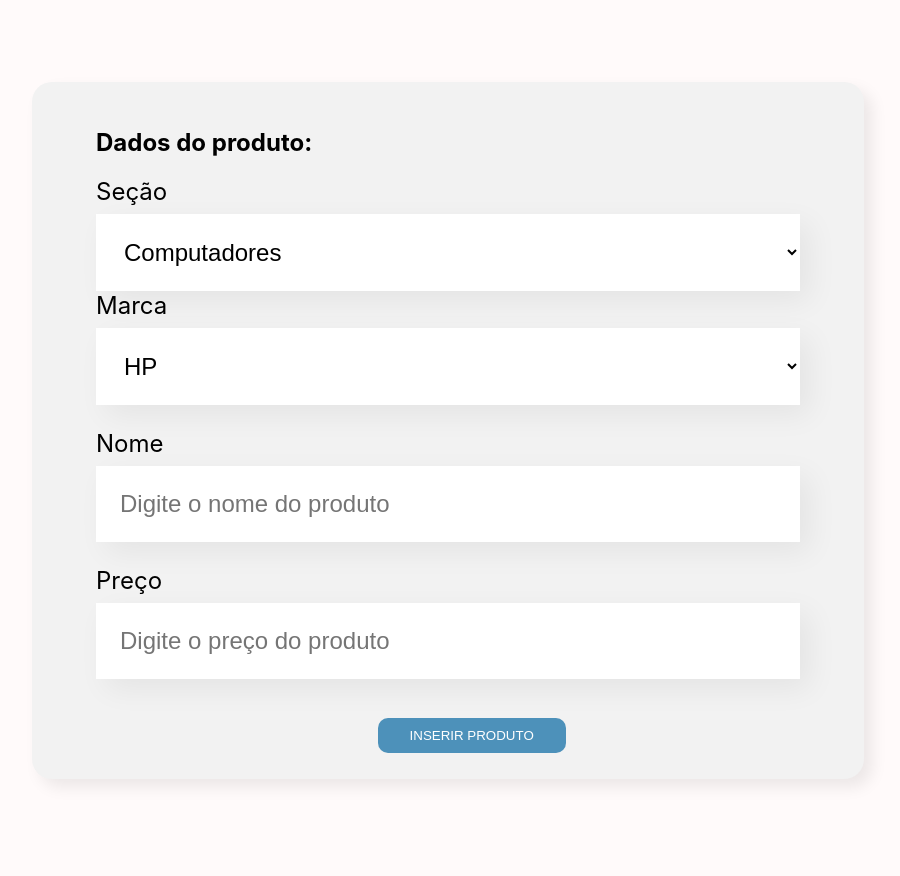
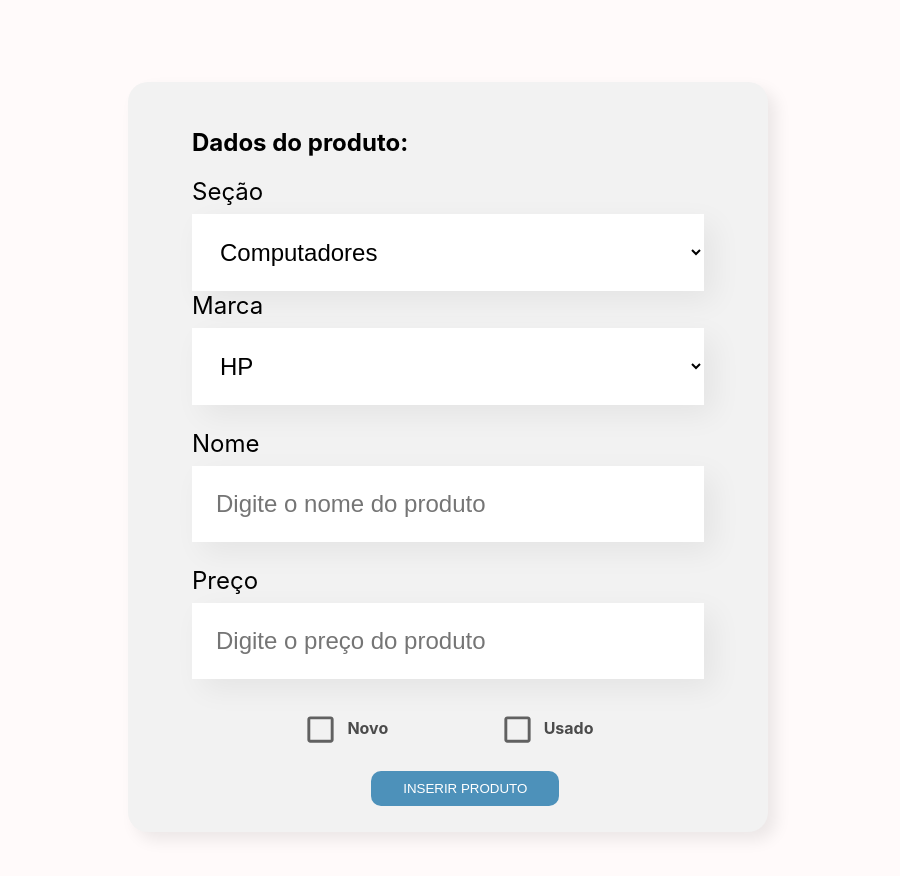
Before and after one commit to Felipe-Vilela/sosumiTech, a React (Create React App) app: page / in a window 1280 px wide. Shown: the part 200-1076 px from the top of the page, without its empty margins (192-1092 px from the left). Built offline with nearby package versions, Linux system fonts and the light colour scheme.

Commit message:
:sparkles: feat: Componentes criados

```diff
--- a/src/App.js
+++ b/src/App.js
@@ -9,7 +9,6 @@ function App() {
       <Banner/>
       <Formulario/>
 
-
     </div>
   );
 }
--- a/src/componentes/Botao/Botao.css
+++ b/src/componentes/Botao/Botao.css
@@ -10,7 +10,6 @@
 } */
 
 button {
-
     background-color: #4D91BA;
     color: white;
     padding: 10px 32px;
--- a/src/componentes/CampoTexto/CampoTexto.js
+++ b/src/componentes/CampoTexto/CampoTexto.js
@@ -3,11 +3,15 @@ import './CampoTexto.css'
 
 const CampoTexto = (props) => {
 
+    const aoDigitado = (e) => {
+        props.aoAlterado(e.target.value);
+    }
+
 
     return (
             <div className="campo-texto">
                 <label>{props.label}</label>
-                <input placeholder={props.placeholder}/>
+                <input onChange={aoDigitado} placeholder={props.placeholder}/>
             </div>
     )
 }
--- /dev/null
+++ b/src/componentes/Check/Check.css
@@ -0,0 +1,28 @@
+/* .checkbox-container {
+    display: inline;
+    align-items: center;
+    margin-left: 180px;
+}
+
+.checkbox-container input[type="checkbox"] {
+    width: 20px;
+    height: 15px;
+    cursor: pointer;
+}
+
+.checkbox-container label {
+    margin-left: 8px;
+    font-size: 20px;
+    color: #333;
+}
+
+ */
+
+ .checkbox{
+    margin-left: 20%;
+ }
+
+ .checkbox label{
+    color: rgb(75, 75, 75);
+    font-weight: bold;
+ }
--- /dev/null
+++ b/src/componentes/Check/Check.js
@@ -0,0 +1,21 @@
+import React from "react"
+import Checkbox from '@mui/material/Checkbox';
+
+
+import './Check.css'
+
+const Check = (props) => {
+
+    const aoSelicionar = (e) => {
+        props.aoAlterado(e.target.name)
+    }
+
+    return (
+        <div className="checkbox">
+            <Checkbox name={props.label} color="default" size="large" checked={props.checked} onChange={aoSelicionar} inputProps={{ 'aria-label': 'controlled' }} />
+            <label>{props.label}</label>
+        </div>
+    )
+}
+
+export default Check
--- a/src/componentes/Formulario/Formulario.css
+++ b/src/componentes/Formulario/Formulario.css
@@ -6,7 +6,7 @@
 
 .formulario form {
     flex-grow: 1;
-    max-width: 55%;
+    max-width: 40%;
     background-color: #F2F2F2;
     border-radius: 20px;
     padding: 26px 64px;
@@ -15,5 +15,9 @@
 
 .formulario button{
     margin-top: 15px;
-    margin-left: 40%;
+    margin-left: 35%;
 }
+
+.form_div_check{
+    display: flex;
+}
--- a/src/componentes/Formulario/Formulario.js
+++ b/src/componentes/Formulario/Formulario.js
@@ -1,8 +1,9 @@
-import React from "react";
+import React, { useState } from "react";
 import './Formulario.css';
 import CampoTexto from "../CampoTexto/CampoTexto";
 import ListaSuspensa from "../ListaSuspensa/ListaSuspensa";
 import Botao from "../Botao/Botao";
+import Check from "../Check/Check";
 
 const Formulario = () => {
 
@@ -22,20 +23,30 @@ const Formulario = () => {
         'AliExpress'
     ]
 
+
+    const [secao, setSecao] = useState('Computadores');
+    const [marca, setMarca] = useState('HP');
+    const [nome, setNome] = useState('');
+    const [preco, setPreco] = useState('');
+    const [checked, setChecked] = useState('');
+
     const aoSalvar = (evento) => {
         evento.preventDefault()
-        console.log("ok")
+        console.log("Form foi submetido => ", secao, marca, nome, preco, checked)
     }
-
 
     return (
         <section className="formulario">
             <form onSubmit={aoSalvar}>
                 <h2>Dados do produto:</h2>
-                <ListaSuspensa label="Seção" itens={secoes} />
-                <ListaSuspensa label="Marca" itens={marcas} />
-                <CampoTexto label="Nome" placeholder="Digite o nome do produto"/>
-                <CampoTexto label="Preço" placeholder="Digite o preço do produto"/>
+                <ListaSuspensa label="Seção" itens={secoes} aoAlterado={valor => setSecao(valor)}/>
+                <ListaSuspensa label="Marca" itens={marcas} aoAlterado={valor => setMarca(valor)}/>
+                <CampoTexto label="Nome" placeholder="Digite o nome do produto" aoAlterado={valor => setNome(valor)} />
+                <CampoTexto label="Preço" placeholder="Digite o preço do produto" aoAlterado={valor => setPreco(valor)} />
+                <div className="form_div_check">
+                    <Check label="Novo" aoAlterado={valor => setChecked(valor)}></Check>
+                    <Check label="Usado" aoAlterado={valor => setChecked(valor)} ></Check>
+                </div>
                 <Botao>INSERIR PRODUTO</Botao>
             </form>
         </section>
--- a/src/componentes/ListaSuspensa/ListaSuspensa.js
+++ b/src/componentes/ListaSuspensa/ListaSuspensa.js
@@ -2,10 +2,14 @@ import React from "react";
 import './ListaSuspensa.css';
 
 const ListaSuspensa = (props) => {
+    const aoEscolhido = (e) => {
+        props.aoAlterado(e.target.value)
+    }
+
     return (
         <div className="lista-suspensa">
             <label>{props.label}</label>
-            <select>
+            <select onChange={aoEscolhido}>
                 { props.itens.map( item => <option key={item}>{item}</option>) }
             </select>
         </div>
```
